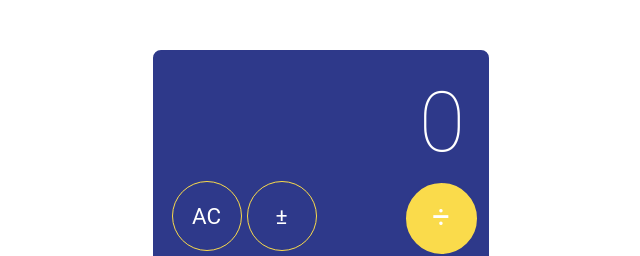
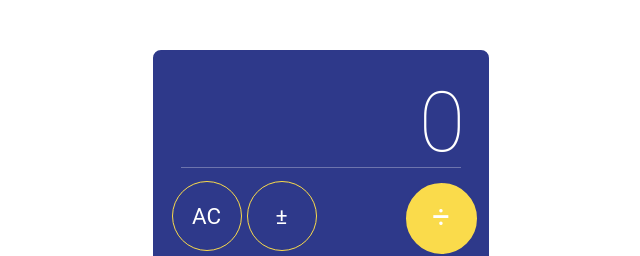
Before and after one commit to zakarynichols/react-calculator, a React (Create React App) app: page / in a window 1280 px wide. Shown: the top 256 px of the page, without its empty margins (319-959 px from the left). Built offline with nearby package versions, Linux system fonts and the light colour scheme; the HTML template or start-up script is replaced by a standard one.

Commit message:
border styling under display

```diff
--- a/src/App.css
+++ b/src/App.css
@@ -88,7 +88,10 @@ button:active {
   color: white;
   line-height: 130px;
   font-size: 6em;
-
+  border-bottom: 1px solid #6d74ad;
+  margin-bottom: 10px;
+  margin-left: 20px;
+  margin-right: 20px;
   flex: 1;
 }
 
```
